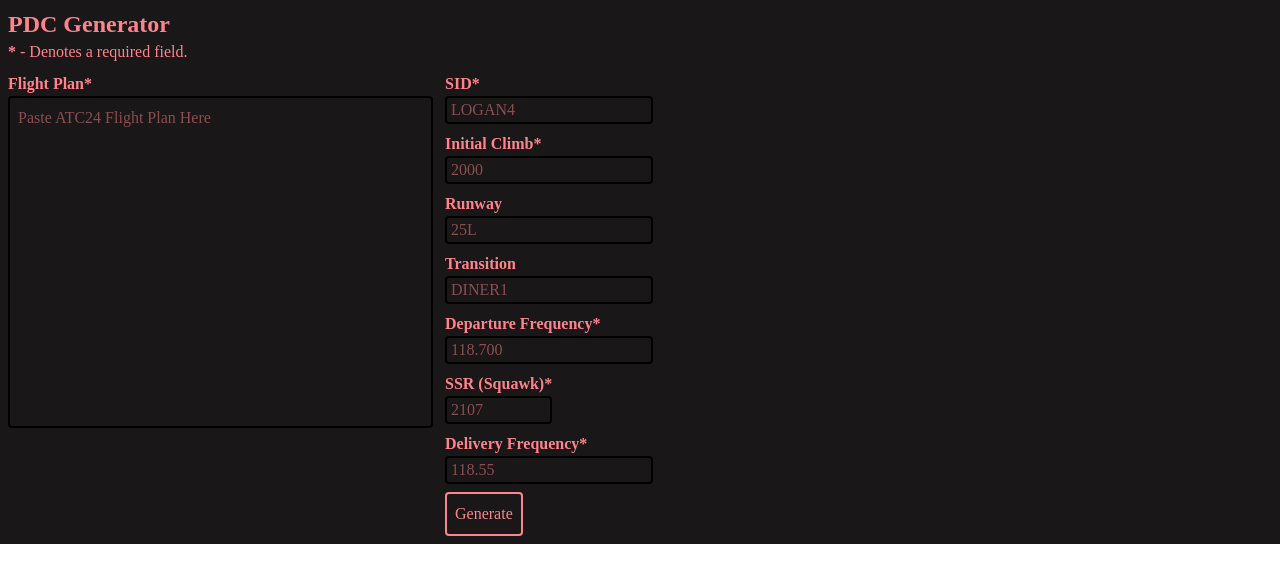
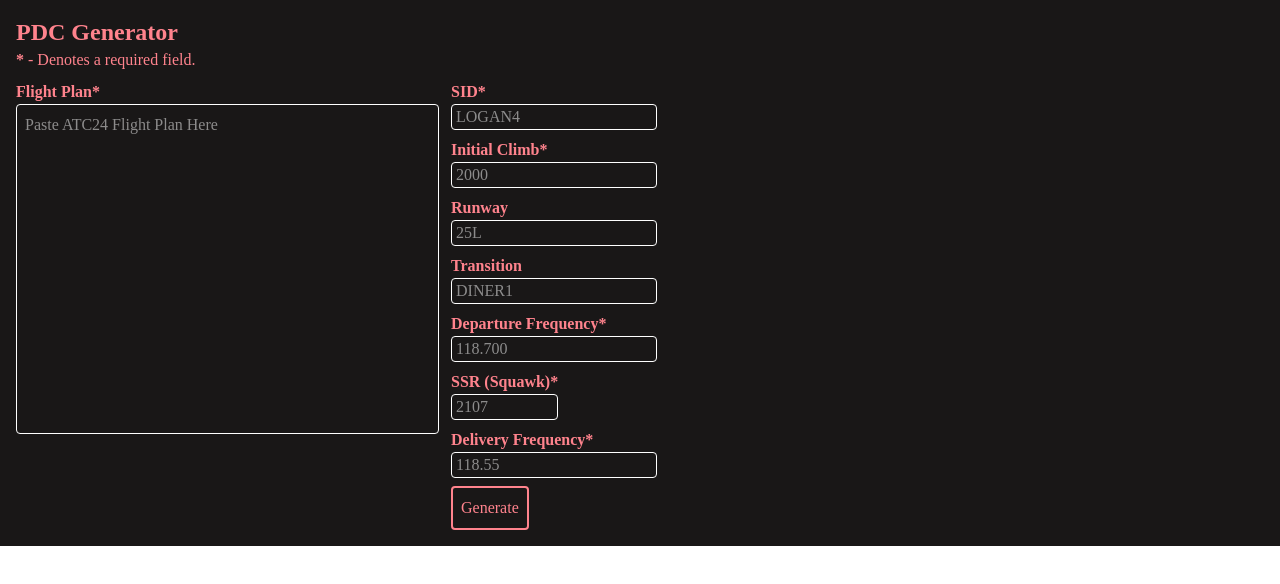
Before and after one commit to ArtieFuzzz/atc24tools, a SvelteKit app: page /pdc in a window 1280 px wide. Shown: the top 584 px of the page. Built offline with nearby package versions, Linux system fonts and the light colour scheme; a small style sheet from the web is missing.

Commit message:
Fix some minor styling issues

```diff
--- a/src/components/PDC.svelte
+++ b/src/components/PDC.svelte
@@ -64,7 +64,7 @@ ONLY READBACK SID, SQUAWK CODE, AND BAY NO. ON [FREQUENCY]`);
   }
 </script>
 
-<div class="p-2 w-fit h-fit">
+<div class="p-4 w-fit h-fit">
   <div class="w-full h-full">
     <h3 class="font-bold"><p class="text-2xl">PDC Generator</p></h3>
     <p><span class="font-bold">*</span> - Denotes a required field.</p>
@@ -82,7 +82,7 @@ ONLY READBACK SID, SQUAWK CODE, AND BAY NO. ON [FREQUENCY]`);
             cols="45"
             placeholder="Paste ATC24 Flight Plan Here"
             required
-            class="border-2 border-black rounded-sm resize-none p-2 overflow-clip"
+            class="border-1 border-black rounded-sm resize-none p-2 overflow-clip"
             bind:value={flightplan}
           ></textarea>
         </div>
@@ -182,12 +182,13 @@ ONLY READBACK SID, SQUAWK CODE, AND BAY NO. ON [FREQUENCY]`);
   </div>
 </div>
 
-<style>
+<style lang="postcss">
   :where(input) {
-    border-width: 2px;
-    border-color: black;
+    border-width: 1px;
+    border-color: white;
     border-radius: 0.25rem;
     padding-left: 0.25rem;
+    color: white;
 
     &:user-invalid {
       border-color: red;
@@ -198,6 +199,11 @@ ONLY READBACK SID, SQUAWK CODE, AND BAY NO. ON [FREQUENCY]`);
     }
   }
 
+  :where(textarea) {
+    color: white;
+    border-color: white;
+  }
+
   :where(label) {
     font-weight: bold;
   }
--- a/src/routes/+page.svelte
+++ b/src/routes/+page.svelte
@@ -20,7 +20,7 @@
       <ol>
         <li>
           <button
-            onclick={() => openWindow("/pdc", 700, 564)}
+            onclick={() => openWindow("/pdc", 707, 566)}
             class="font-mono text-white hover:cursor-pointer"
             >PDC Generator</button
           >
```
